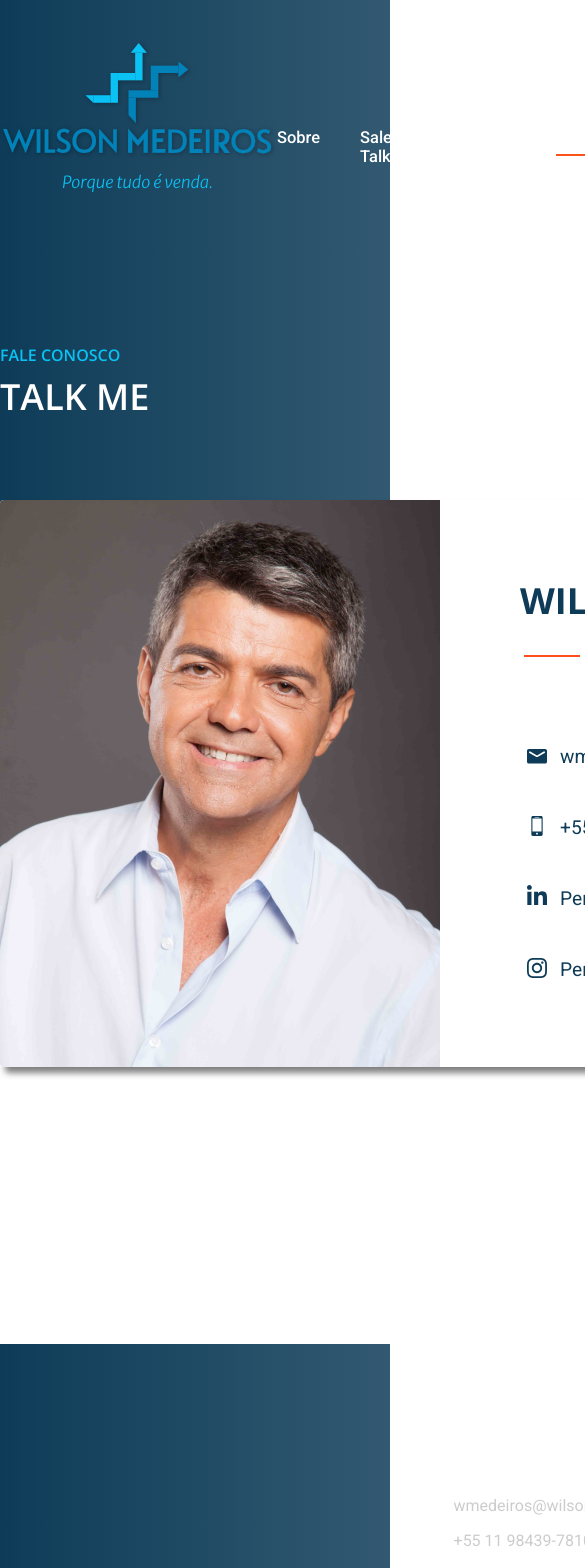
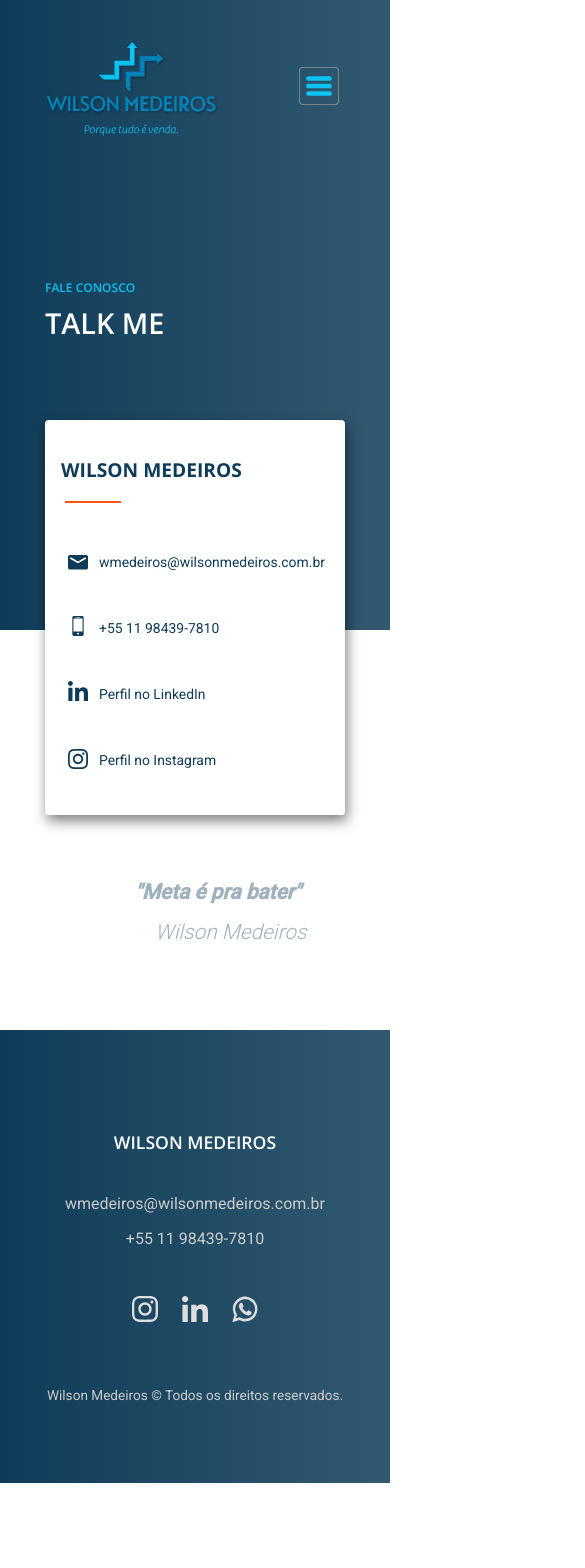
Before and after one commit to ThiagoTerraDev/wilson-medeiros-website, a React (Vite) app: page /contato in a window 390 px wide. Shown: the top 1568 px of the page, 585 px wide, since content can reach past the window. After the commit the page ends 1483 px from the top, so only its background shows below. Built offline with nearby package versions, Linux system fonts and the light colour scheme.

Commit message:
responsive design via media queries

```diff
--- a/src/App.css
+++ b/src/App.css
@@ -75,7 +75,7 @@
     margin: 0 auto;
 }
 
-/* @media (max-width: 1300px) {
+@media (max-width: 1300px) {
     .container1 {
         max-width: 900px;
     }
@@ -91,4 +91,58 @@
     h3 {
         font-size: 1.2rem;
     }
-} */
+}
+
+@media (max-width: 1100px) {
+    .container1 {
+        max-width: 800px;
+    }
+}
+
+@media (max-width: 1000px) {
+    .container1 {
+        max-width: 685px;
+    }
+}
+
+@media (max-width: 800px) {
+    .container1 {
+        max-width: 570px;
+    }
+}
+
+@media (max-width: 660px) {
+    .container1 {
+        max-width: 500px;
+    }
+}
+
+@media (max-width: 575px) {
+    .container1 {
+        max-width: 430px;
+    }
+}
+
+@media (max-width: 500px) {
+    .container1 {
+        max-width: 390px;
+    }
+}
+
+@media (max-width: 450px) {
+    .container1 {
+        max-width: 360px;
+    }
+}
+
+@media (max-width: 420px) {
+    .container1 {
+        max-width: 330px;
+    }
+}
+
+@media (max-width: 390px) {
+    .container1 {
+        max-width: 300px;
+    }
+}
--- a/src/components/Footer.jsx
+++ b/src/components/Footer.jsx
@@ -6,7 +6,7 @@
       <footer>
         <div className={`${styles.footerContent} container1`}>
           <div>
-            <img src="/logo-tagline-wm.svg" alt="Wilson Medeiros logo" />
+            <img className={styles.footerLogo} src="/logo-tagline-wm.svg" alt="Wilson Medeiros logo" />
           </div>
           <div>
             <h4>WILSON MEDEIROS</h4>
--- a/src/components/Footer.module.css
+++ b/src/components/Footer.module.css
@@ -28,6 +28,7 @@
 .links a:hover {
   transform: scale(1.2);
 }
+
 footer p {
   color: var(--gray-scale-2);
   margin-bottom: 16px;
@@ -41,3 +42,53 @@
   display: flex;
   padding-left: 38px;
 }
+
+@media (max-width: 1300px) {
+  .footerContent {
+    gap: 290px;
+  }
+}
+
+@media (max-width: 1100px) {
+  .footerContent {
+    gap: 180px;
+  }
+}
+
+@media (max-width: 1100px) {
+  footer {
+    height: 100%;
+  }
+
+  p, h4 {
+    text-align: center;
+  }
+
+  .footerContent {
+    display: grid;
+    gap: 100px;
+    padding: 0;
+  }
+
+  .links {
+    justify-content: center;
+  }
+
+  .footerLogo {
+    display: none;
+  }
+
+  .lastParagraph {
+    justify-content: center;
+    padding: 0;
+    margin-top: 40px;
+    padding-bottom: 80px;
+  }
+}
+
+@media (max-width: 1000px) {
+  .lastParagraph {
+    font-size: 0.85rem;
+    margin-top: 60px;
+  }
+}
--- a/src/components/Header.jsx
+++ b/src/components/Header.jsx
@@ -3,6 +3,13 @@
 import { useState, useEffect, useRef } from "react";
 
 const Header = () => {
+
+  const [isMenuActive, setMenuActive] = useState(false);
+  const menuRef = useRef(null);
+
+  const handleClickMenu = () => {
+    setMenuActive(!isMenuActive);
+  };
 
   const [dropdownVisible, setDropdownVisible] = useState(false);
   const dropdownRef = useRef(null);
@@ -15,6 +22,10 @@
   const handleClickOutside = (event) => {
     if (dropdownRef.current && !dropdownRef.current.contains(event.target) && !location.pathname.includes("salestalks")) {
       setDropdownVisible(false);
+    }
+
+    if (menuRef.current && !menuRef.current.contains(event.target)) {
+      setMenuActive(false);
     }
   };
 
@@ -39,14 +50,29 @@
       <header>
         <div className={`${styles.headerContent} container1`}>
           <NavLink to="/">
-            <img src="/logo-tagline-wm.svg" alt="Wilson Medeiros logo" />
+            <img className={styles.mainLogo} src="/logo-tagline-wm.svg" alt="Wilson Medeiros logo" />
           </NavLink>
-          <nav className={styles.headerNav} data-menu="list">
+
+          <button
+            className={`${styles.menuButton} ${isMenuActive ? styles.menuActive : ""}`}
+            onClick={handleClickMenu}
+            aria-expanded={isMenuActive ? "true" : "false"}
+          >
+            <img src="/menu-mobile.svg" alt="" />
+          </button>
+
+          <div className={`${styles.overlay} ${isMenuActive ? styles.showOverlay : ""}`} onClick={handleClickMenu}></div>
+
+          <nav
+            className={`${styles.headerNav} ${isMenuActive ? styles.active : ""}`}
+            ref={menuRef}
+          >
             <NavLink to="/sobre">Sobre</NavLink>
             <p onClick={handleClickDropdown}>Sales Talks</p>
             <NavLink to="/porquecontratar">Por que contratar?</NavLink>
             <NavLink to="/contato">Contato</NavLink>
           </nav>
+
           <div ref={dropdownRef}
             className={`${styles.dropdownMenu} ${dropdownVisible ? styles.active : ""}`}>
             <NavLink to="/salestalksoque">O que é?</NavLink>
--- a/src/components/Header.module.css
+++ b/src/components/Header.module.css
@@ -89,12 +89,150 @@
     color: var(--gray-scale-0);
 }
 
-/* @media (max-width: 1300px) {
+.menuButton {
+    display: none;
+    background: transparent;
+    border: none;
+    font-size: 2rem;
+    cursor: pointer;
+    color: var(--gray-scale-0);
+    z-index: 1002;
+}
+
+
+@media (max-width: 1100px) {
+    header {
+        height: 230px;
+    }
+
+    .mainLogo {
+        max-width: 80%;
+    }
+
+    .menuButton {
+        display: block;
+    }
+
+    .menuButton img {
+        width: 55px;
+    }
+
+    .headerNav {
+        display: none;
+    }
+
+    .headerNav.active {
+        display: grid;
+        grid-template-rows: repeat(4, 100px);
+        right: 0;
+        position: fixed;
+        top: 0;
+        width: 200px;
+        height: 100%;
+        background-color: var(--gray-scale-0);
+        padding: 60px 30px 0px 30px;
+        transition: right 1s ease;
+        z-index: 2000;
+      }
+
     .headerNav a {
-        font-size: 1rem;
+        color: var(--color-primay);
+        font-family: var(--type-second);
+        font-size: 1.03rem;
+        font-weight: 500;
+        position: relative;
     }
 
     .headerNav p {
-        font-size: 1rem;
+        color: var(--color-primay);
+        font-family: var(--type-second);
+        font-size: 1.03rem;
+        font-weight: 500;
+        cursor: pointer;
+        text-align: left;
     }
-} */
+
+    .headerNav a[aria-current="page"]::after {
+        content: "";
+        display: block;
+        width: 100%;
+        height: 2px;
+        background-color: var(--color-secondary);
+        position: absolute;
+        top: 26px;
+    }
+
+    .headerNav a:hover , .headerNav p:hover  {
+        color: var(--gray-scale-1);
+    }
+
+    .overlay {
+        position: fixed;
+        top: 0;
+        left: 0;
+        width: 100%;
+        height: 100%;
+        background: rgba(0, 0, 0, 0.5);
+        opacity: 0;
+        visibility: hidden;
+        transition: opacity 0.4s ease;
+        z-index: 1000;
+    }
+
+    .showOverlay {
+        opacity: 1;
+        visibility: visible;
+    }
+
+    .dropdownMenu {
+        position: fixed;
+        top: 230px;
+        right: 72px;
+        gap: 24px;
+        padding: 20px 24px 20px 16px;
+        border-radius: 2px;
+        box-shadow: 2px 4px 4px rgba(0, 0, 0, 0.25);
+        z-index: 3000;
+    }
+
+    .dropdownMenu::after {
+        content: "";
+        display: block;
+        width: 0;
+        height: 0;
+        border-left: 6px solid transparent;
+        border-right: 6px solid transparent;
+        border-bottom: 7px solid var(--color-secondary);
+        position: absolute;
+        top: -6px;
+        left: 15px;
+    }
+
+    .dropdownMenu a {
+        color: black;
+        font-family: var(--type-second);
+        font-size: 0.9rem;
+    }
+
+    .dropdownMenu a:hover {
+        color: var(--gray-scale-0);
+    }
+
+    .dropdownMenu a[aria-current="page"] {
+        color: var(--gray-scale-0);
+    }
+}
+
+@media (max-width: 1000px) {
+    header {
+        height: 230px;
+    }
+
+    .mainLogo {
+        max-width: 70%;
+    }
+
+    .menuButton img {
+        width: 40px;
+    }
+}
--- a/src/pages/Contato.module.css
+++ b/src/pages/Contato.module.css
@@ -52,7 +52,7 @@
   width: 1120px;
   height: 567px;
   overflow: hidden;
-  box-shadow: 5px 6px 6px rgba(0, 0, 0, 0.5);
+  box-shadow: 5px 6px 6px rgba(0, 0, 0, 0.3);
   border-radius: 4px;
 }
 
@@ -158,6 +158,306 @@
   left: 4px;
 }
 
-/* @media (max-width: 1300px) {
+@media (max-width: 1300px) {
+  .cardContatoGridWrapper {
+    width: 900px;
+  }
 
-} */
+  .cardContatoGrid {
+    width: 900px;
+  }
+
+  .cardContatoGridTextos {
+    padding-left: 50px;
+  }
+
+  .whiteContato div {
+    padding-left: 560px;
+  }
+}
+
+@media (max-width: 1100px) {
+  .cardContatoGrid {
+    grid-template-columns: 1fr 2fr;
+  }
+
+  .cardContatoGrid img {
+    max-width: 330px;
+  }
+
+  .cardContatoGridWrapper {
+      max-width: 800px;
+      height: 395px;
+      top: 420px;
+  }
+
+  .cardContatoGridWrapper h2 {
+    margin-bottom: 70px;
+  }
+
+  .cardContatoGridWrapper h2::after {
+    bottom: -20px;
+  }
+
+  .cardContatoGridTextos {
+    padding-left: 45px;
+    padding-top: 40px;
+  }
+
+  .cardContatoGridTextos h2 {
+    font-size: 1.4rem;
+  }
+
+  .cardContatoGridTextos p {
+    font-size: 1rem;
+    padding-left: 38px;
+  }
+
+  .cardContatoGridTextosDiv a {
+    transition: none;
+  }
+
+  .cardContatoGridTextosDiv:nth-of-type(1) a::before {
+    top: 2px;
+  }
+
+  .cardContatoGridTextosDiv:nth-of-type(2) a::before {
+    top: -3px;
+  }
+
+  .cardContatoGridTextosDiv:nth-of-type(3) a::before {
+    top: -5px;
+  }
+
+  .cardContatoGridTextosDiv:nth-of-type(4) a::before {
+    top: -1.7px;
+  }
+
+  .blueContato {
+    padding-bottom: 200px;
+  }
+
+  .blueContato span {
+    font-size: 0.75rem;
+  }
+
+  .blueContato h2 {
+    font-size: 1.8rem;
+  }
+
+  .whiteContato {
+    height: 400px;
+  }
+
+  .whiteContato div {
+    padding-top: 250px;
+    padding-left: 440px;
+  }
+
+  .whiteContato h3, .whiteContato span {
+    font-size: 1.3rem;
+  }
+}
+
+@media (max-width: 1000px) {
+  .cardContatoGrid {
+    grid-template-columns: 1fr 2fr;
+  }
+
+  .cardContatoGrid img {
+    max-width: 330px;
+  }
+
+  .cardContatoGridWrapper {
+      max-width: 685px;
+      height: 395px;
+      top: 420px;
+  }
+
+  .cardContatoGridWrapper h2 {
+    margin-bottom: 70px;
+  }
+
+  .cardContatoGridWrapper h2::after {
+    bottom: -20px;
+  }
+
+  .cardContatoGridTextos {
+    padding-left: 25px;
+    padding-top: 40px;
+  }
+
+  .cardContatoGridTextos h2 {
+    font-size: 1.4rem;
+  }
+
+  .cardContatoGridTextos p {
+    font-size: 1rem;
+    padding-left: 38px;
+  }
+
+  .cardContatoGridTextosDiv a {
+    transition: none;
+  }
+
+  .cardContatoGridTextosDiv:nth-of-type(1) a::before {
+    top: 2px;
+  }
+
+  .cardContatoGridTextosDiv:nth-of-type(2) a::before {
+    top: -3px;
+  }
+
+  .cardContatoGridTextosDiv:nth-of-type(3) a::before {
+    top: -5px;
+  }
+
+  .cardContatoGridTextosDiv:nth-of-type(4) a::before {
+    top: -1.7px;
+  }
+
+  .blueContato {
+    padding-bottom: 200px;
+  }
+
+  .blueContato span {
+    font-size: 0.75rem;
+  }
+
+  .blueContato h2 {
+    font-size: 1.8rem;
+  }
+
+  .whiteContato {
+    height: 400px;
+  }
+
+  .whiteContato div {
+    padding-top: 250px;
+    padding-left: 440px;
+  }
+
+  .whiteContato h3, .whiteContato span {
+    font-size: 1.3rem;
+  }
+}
+
+@media (max-width: 800px) {
+  .cardContatoGridWrapper {
+      max-width: 570px;
+      box-shadow: 2px 6px 13px rgba(0, 0, 0, 0.5);
+  }
+
+  .cardContatoGrid img {
+    display: none;
+  }
+
+  .cardContatoGrid {
+    width: 800px;
+    grid-template-columns: 1fr;
+  }
+
+  .cardContatoGridTextos {
+    padding-left: 30px;
+  }
+
+  .whiteContato div {
+    padding-left: 340px;
+  }
+}
+
+@media (max-width: 660px) {
+  .cardContatoGridWrapper {
+      max-width: 500px;
+  }
+
+  .whiteContato div {
+    padding-left: 270px;
+  }
+}
+
+@media (max-width: 575px) {
+  .cardContatoGridWrapper {
+      max-width: 430px;
+  }
+
+  .cardContatoGridTextos p {
+    font-size: 0.87rem;
+  }
+
+  .whiteContato div {
+    padding-left: 210px;
+  }
+}
+
+@media (max-width: 500px) {
+  .cardContatoGridWrapper {
+      max-width: 390px;
+  }
+
+  .whiteContato div {
+    padding-left: 170px;
+  }
+}
+
+@media (max-width: 450px) {
+  .cardContatoGridWrapper {
+      max-width: 360px;
+  }
+
+  .whiteContato div {
+    padding-left: 145px;
+  }
+}
+
+@media (max-width: 420px) {
+  .cardContatoGridWrapper {
+      max-width: 330px;
+  }
+
+  .whiteContato div {
+    padding-left: 110px;
+  }
+}
+
+@media (max-width: 390px) {
+  .cardContatoGridWrapper {
+      max-width: 300px;
+  }
+
+  .cardContatoGridTextos {
+    padding-left: 16px;
+  }
+
+  .cardContatoGridTextos h2 {
+    font-size: 1.2rem;
+  }
+
+  .cardContatoGridTextos p {
+    font-size: 0.87rem;
+  }
+
+  .cardContatoGridTextosDiv a {
+    transition: none;
+  }
+
+  .cardContatoGridTextosDiv:nth-of-type(1) a::before {
+    top: 1px;
+  }
+
+  .cardContatoGridTextosDiv:nth-of-type(2) a::before {
+    top: -4px;
+  }
+
+  .cardContatoGridTextosDiv:nth-of-type(3) a::before {
+    top: -5px;
+  }
+
+  .cardContatoGridTextosDiv:nth-of-type(4) a::before {
+    top: -3px;
+  }
+
+  .whiteContato div {
+    padding-left: 90px;
+  }
+}
```
Also changed, not shown: public/menu-mobile.svg (added).
